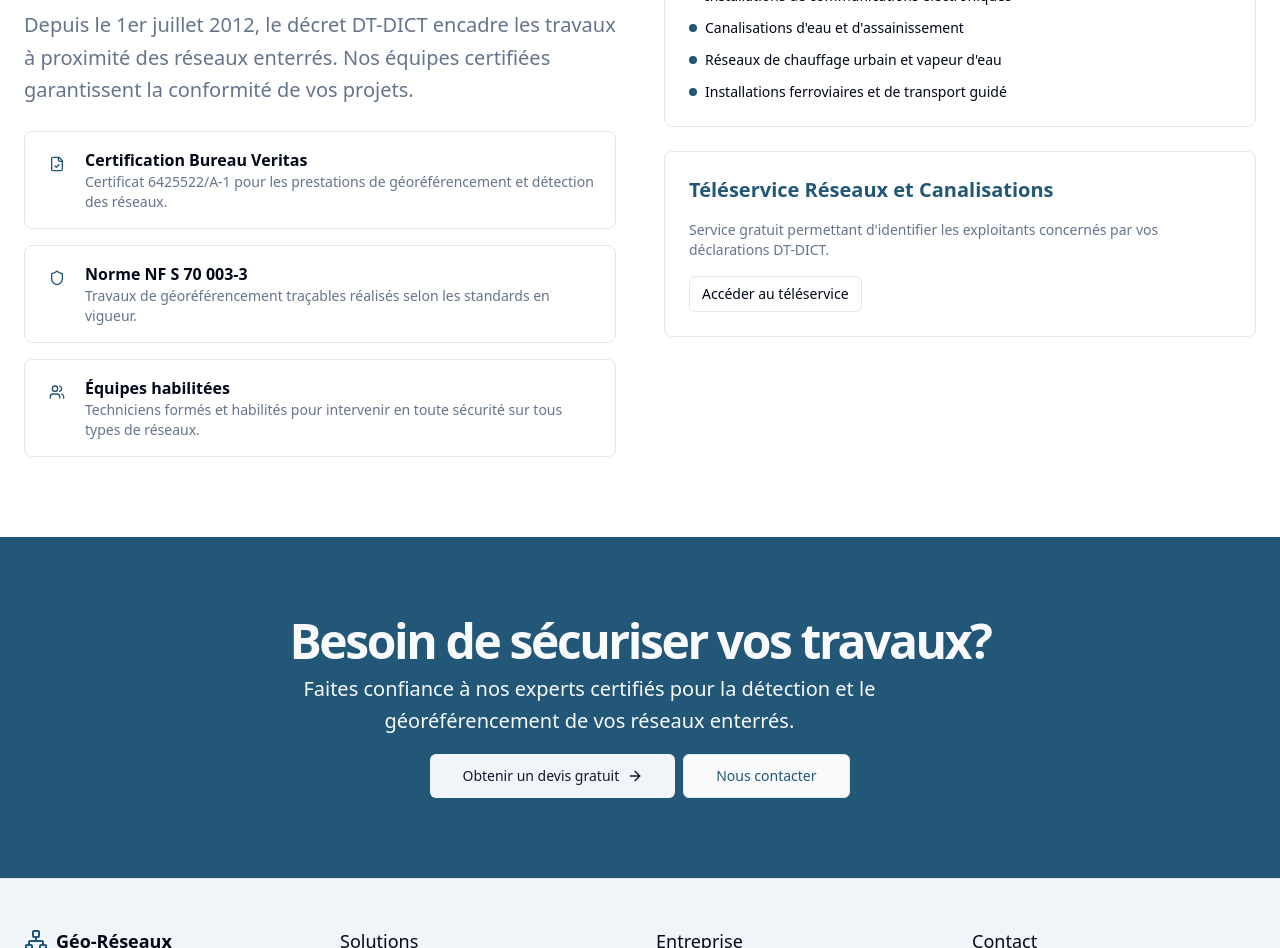
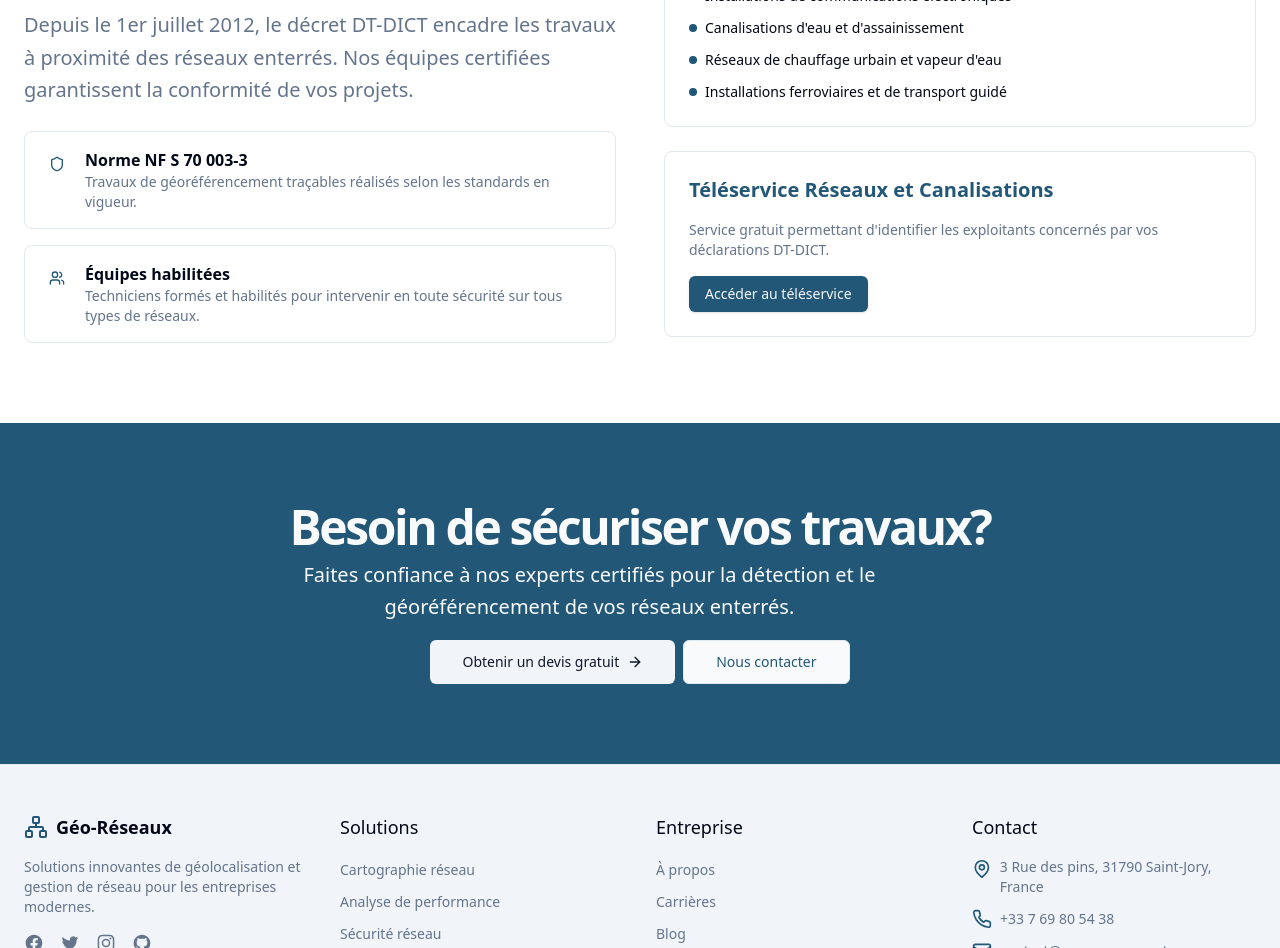
Before and after one commit to GeoReseaux/website, a React (Vite) app in the folder Front/: page / in a window 1280 px wide. Shown: the part 2780-3728 px from the top of the page. Built offline with nearby package versions, Linux system fonts and the light colour scheme.

Commit message:
feat(home): removed useless card

```diff
--- a/Front/src/routes/Index.jsx
+++ b/Front/src/routes/Index.jsx
@@ -472,23 +472,6 @@ export default function Home() {
                     initial={{ opacity: 0 }}
                     whileInView={{ opacity: 1 }}
                     viewport={{ once: true }}
-                    transition={{ delay: 0.2 }}
-                  >
-                    <div className="rounded-full bg-primary/10 p-2">
-                      <FileCheck className="h-4 w-4 text-primary" />
-                    </div>
-                    <div>
-                      <h4 className="font-semibold">Certification Bureau Veritas</h4>
-                      <p className="text-sm text-muted-foreground">
-                        Certificat 6425522/A-1 pour les prestations de géoréférencement et détection des réseaux.
-                      </p>
-                    </div>
-                  </motion.div>
-                  <motion.div
-                    className="flex items-start gap-3 rounded-lg border bg-background p-4"
-                    initial={{ opacity: 0 }}
-                    whileInView={{ opacity: 1 }}
-                    viewport={{ once: true }}
                     transition={{ delay: 0.3 }}
                   >
                     <div className="rounded-full bg-primary/10 p-2">
@@ -561,9 +544,9 @@ export default function Home() {
                   <p className="text-sm text-muted-foreground mb-4">
                     Service gratuit permettant d'identifier les exploitants concernés par vos déclarations DT-DICT.
                   </p>
-                  <Button variant="outline" size="sm">
+                  <a href="https://www.reseaux-et-canalisations.ineris.fr/gu-presentation/construire-sans-detruire/teleservice-reseaux-et-canalisations.html" target="_blank" rel="noopener noreferrer" className="inline-block rounded-md bg-primary px-4 py-2 text-sm font-medium text-primary-foreground shadow transition-colors hover:bg-primary/90">
                     Accéder au téléservice
-                  </Button>
+                  </a>
                 </div>
               </motion.div>
             </div>
```
